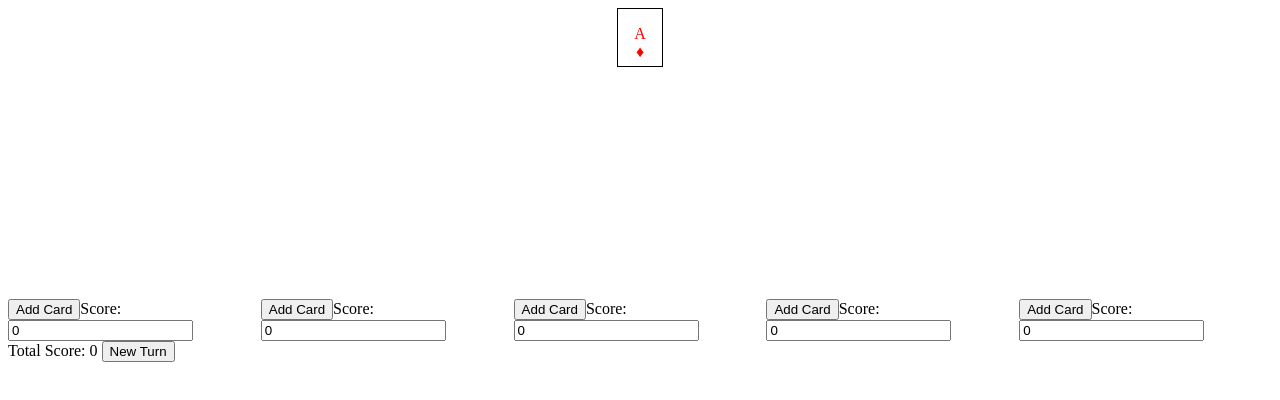
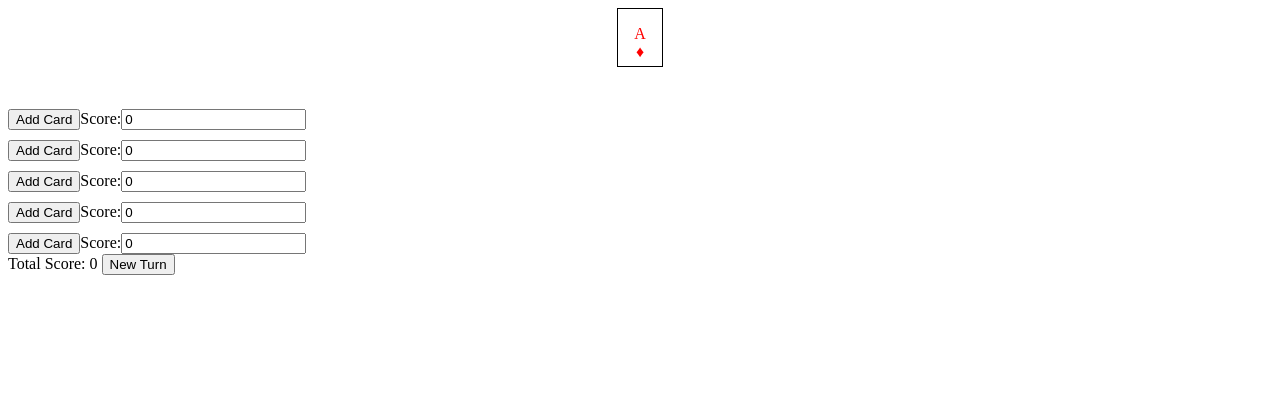
Before and after one commit to WorldWideWebers/BarCribbage, an Angular app: page / in a window 1280 px wide. Shown: the top 400 px of the page. Built offline with nearby package versions, Linux system fonts and the light colour scheme.

Commit message:
better spacing of hands and changed flex directions

```diff
--- a/src/app/components/hand/hand.component.scss
+++ b/src/app/components/hand/hand.component.scss
@@ -1,8 +1,9 @@
 .hands {
-  height: 200px;
   border: 1px black;
+  display: flex;
+  flex-direction: row;
 }
 
 .hand {
-  padding: 30px;
+  padding: 5px;
 }
--- a/src/app/components/turn/turn.component.scss
+++ b/src/app/components/turn/turn.component.scss
@@ -7,7 +7,7 @@
 
 .hands {
   display: flex;
-  flex-direction: row;
+  flex-direction: column;
   height: 100%;
 }
 
```
